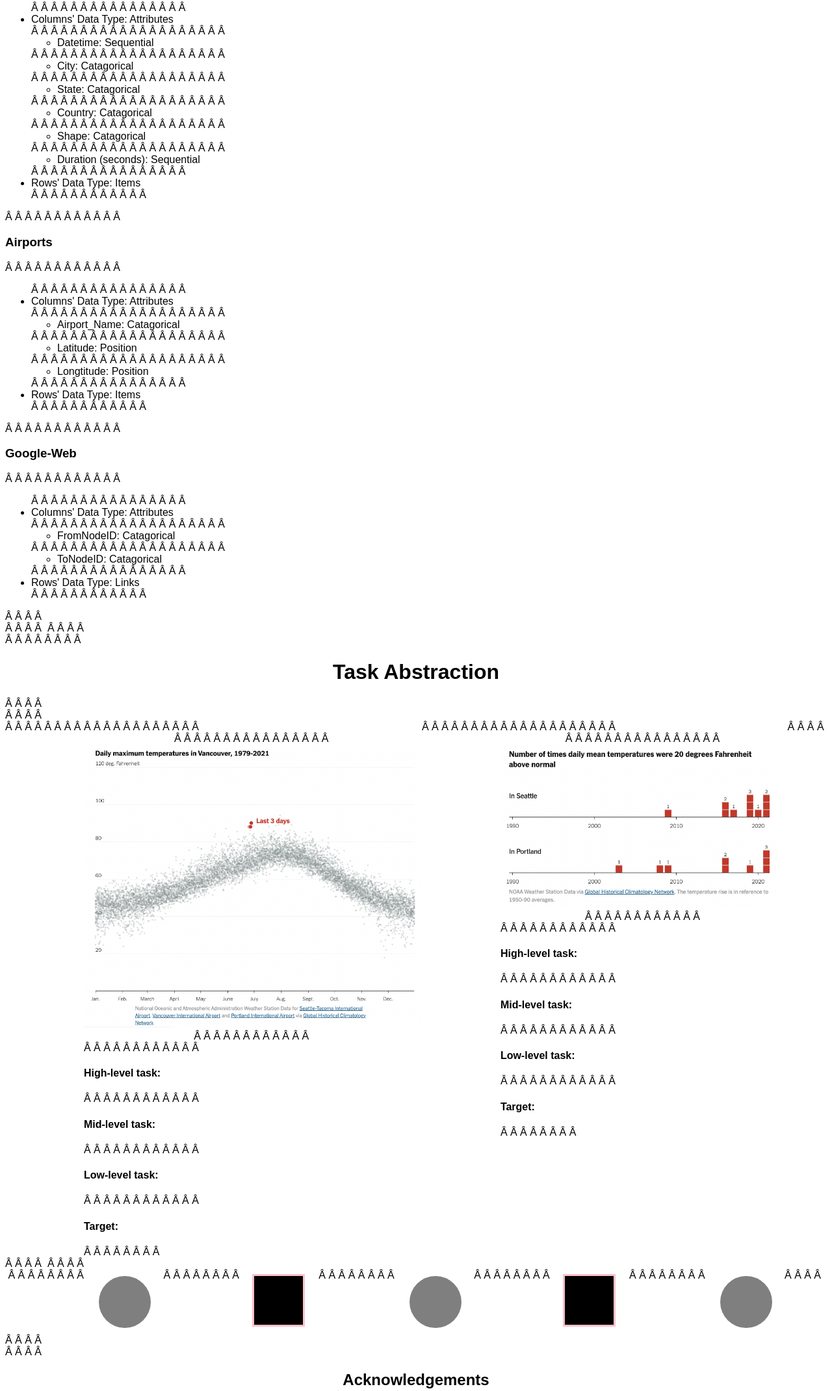
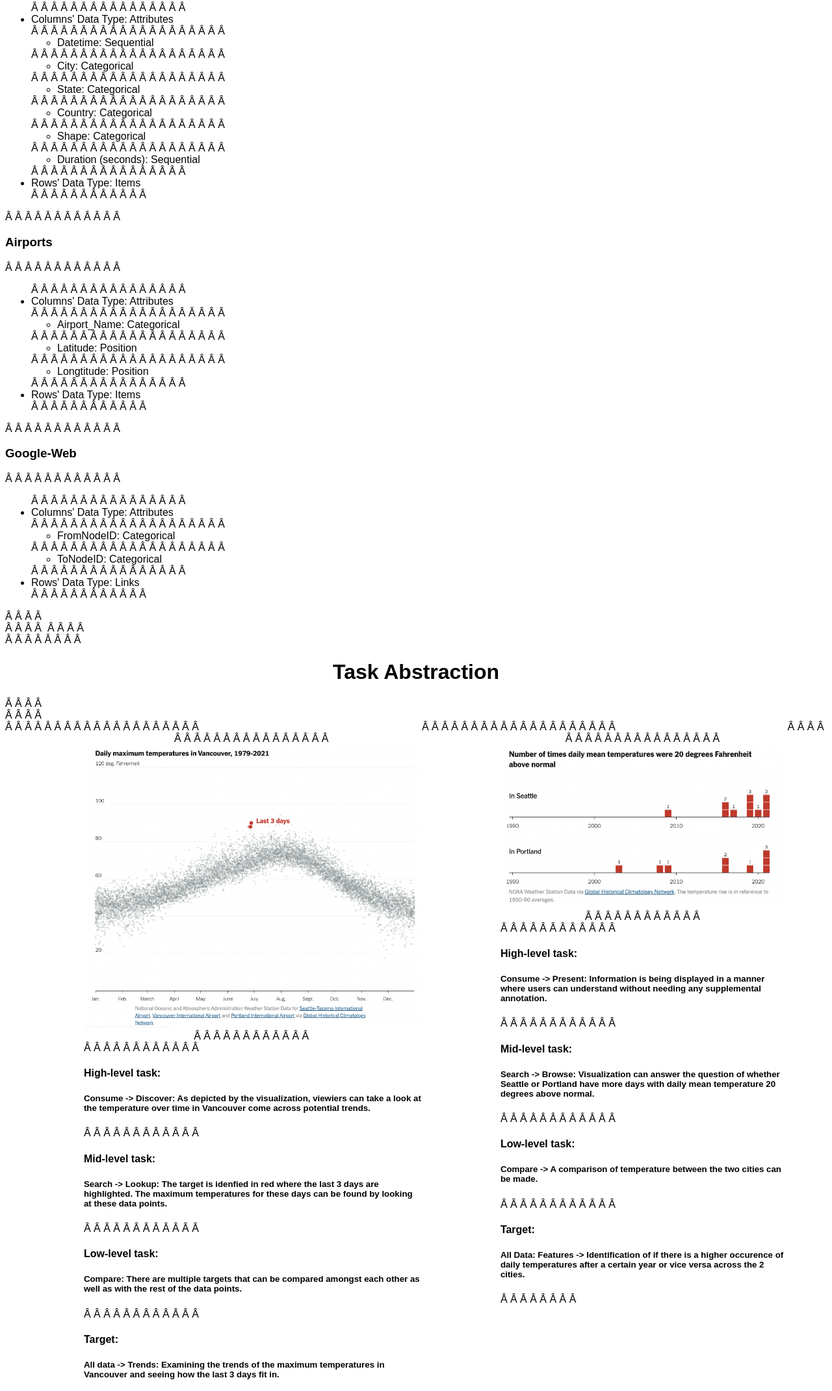
Before and after one commit to DS4200-S23-Class/hw-02-perrotta-patel, a plain HTML site: page index.html in a window 1280 px wide. Shown: the part 572-2713 px from the top of the page at 65% size. Drawn offline with Linux system fonts and the light colour scheme.

Commit message:
Check Over

```diff
--- a/index.html
+++ b/index.html
@@ -23,17 +23,17 @@
                 <th>Dataset Type</th>
             </tr>
             <tr>
-                <td>Airports.csv</td>
+                <td>Airports</td>
                     <td><a href="data/Airports.csv">link</a></td>
                     <td>Table</td>
             </tr>
             <tr>
-                <td>Google-Web.txt</td>
+                <td>Google-Web</td>
                     <td><a href="data/Google-Web.txt">link</a></td>
                     <td>Network</td>
             </tr>
             <tr>
-                <td>UFO.csv</td>
+                <td>UFO</td>
                     <td><a href="data/UFO.csv">link</a></td>
                     <td>Table</td>
             </tr>
@@ -46,17 +46,17 @@
             <ul>
                 <li>Columns' Data Type: Attributes</li>
                     <ul><li>Datetime: Sequential</li></ul>
-                    <ul><li>City: Catagorical</li></ul>
-                    <ul><li>State: Catagorical</li></ul>
-                    <ul><li>Country: Catagorical</li></ul>
-                    <ul><li>Shape: Catagorical</li></ul>
+                    <ul><li>City: Categorical</li></ul>
+                    <ul><li>State: Categorical</li></ul>
+                    <ul><li>Country: Categorical</li></ul>
+                    <ul><li>Shape: Categorical</li></ul>
                     <ul><li>Duration (seconds): Sequential</li></ul>
                 <li>Rows' Data Type: Items</li>
             </ul>
             <h3>Airports</h3>
             <ul>
                 <li>Columns' Data Type: Attributes</li>
-                    <ul><li>Airport_Name: Catagorical</li></ul>
+                    <ul><li>Airport_Name: Categorical</li></ul>
                     <ul><li>Latitude: Position</li></ul>
                     <ul><li>Longtitude: Position</li></ul>
                 <li>Rows' Data Type: Items</li>
@@ -64,8 +64,8 @@
             <h3>Google-Web</h3>
             <ul>
                 <li>Columns' Data Type: Attributes</li>
-                    <ul><li>FromNodeID: Catagorical</li></ul>
-                    <ul><li>ToNodeID: Catagorical</li></ul>
+                    <ul><li>FromNodeID: Categorical</li></ul>
+                    <ul><li>ToNodeID: Categorical</li></ul>
                 <li>Rows' Data Type: Links</li>
             </ul>
     </div>
@@ -80,18 +80,43 @@
                 <img src="img/vis1.png" alt="Vancouver Temps">
             </div>
             <h4>High-level task:</h4>
+            <h5>
+                Consume -> Discover:
+                As depicted by the visualization, viewiers can take a look at the temperature over time in Vancouver come across potential trends.
+            </h5>
             <h4>Mid-level task:</h4>
+            <h5>
+                Search -> Lookup: The target is idenfied in red where the last 3 days are highlighted. The maximum temperatures for these days can be found by looking at these data points.
+            </h5>
             <h4>Low-level task:</h4>
+            <h5>
+                Compare: There are multiple targets that can be compared amongst each other as well as with the rest of the data points.
+            </h5>
             <h4>Target:</h4>
+            <h5>
+                All data -> Trends: Examining the trends of the maximum temperatures in Vancouver and seeing how the last 3 days fit in.
+            </h5>
         </div>
         <div class="writing">
             <div class="image">
                 <img src="img/vis2.png" alt="Seattle & Portland">
             </div>
             <h4>High-level task:</h4>
+            <h5>
+                Consume -> Present: Information is being displayed in a manner where users can understand without needing any supplemental annotation.
+            </h5>
             <h4>Mid-level task:</h4>
+            <h5>
+                Search -> Browse: Visualization can answer the question of whether Seattle or Portland have more days with daily mean temperature 20 degrees above normal.
+            </h5>
             <h4>Low-level task:</h4>
+            <h5>
+                Compare -> A comparison of temperature between the two cities can be made.
+            </h5>
             <h4>Target:</h4>
+            <h5>
+                All Data: Features -> Identification of if there is a higher occurence of daily temperatures after a certain year or vice versa across the 2 cities.
+            </h5>
         </div>
     </div>
 
```
